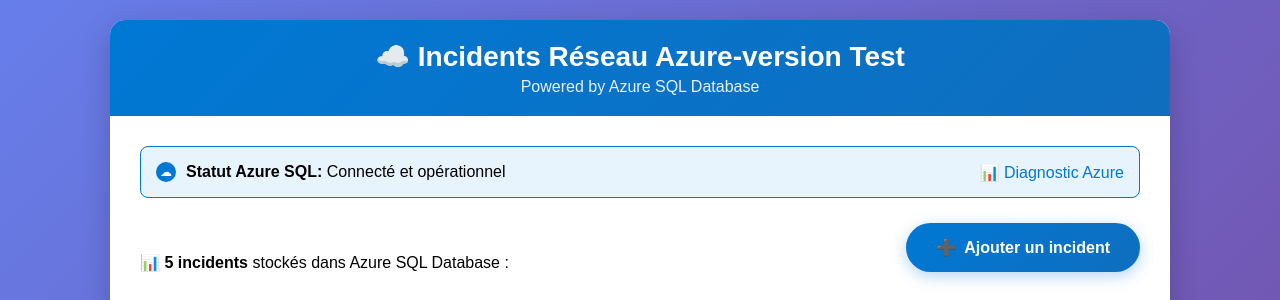
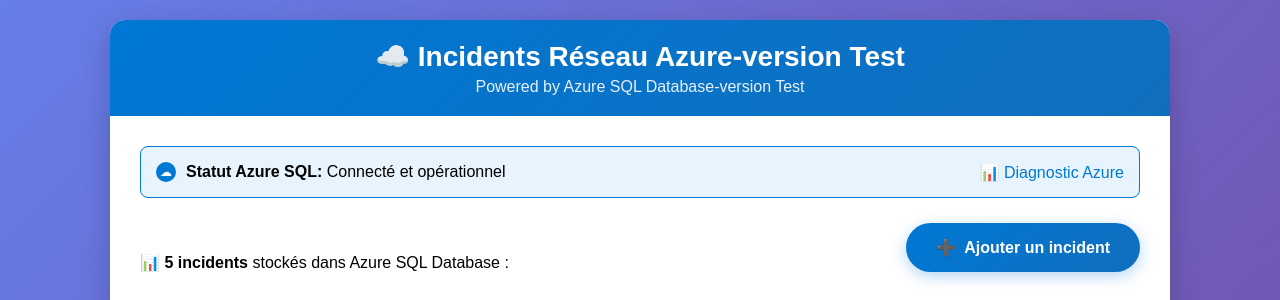
Before and after one commit to azure-user-stack/az204webapp, a Flask app: page / in a window 1280 px wide. Shown: the top 300 px of the page. Run offline with Flask 3, Linux system fonts and the light colour scheme; data comes from the database, SQL or seed files in the repository.

Commit message:
Development: Update incidents.html template

```diff
--- a/templates/incidents.html
+++ b/templates/incidents.html
@@ -210,7 +210,7 @@
     <div class="container">
         <div class="azure-header">
             <h1>☁️ Incidents Réseau Azure-version Test</h1>
-            <div class="subtitle">Powered by Azure SQL Database</div>
+            <div class="subtitle">Powered by Azure SQL Database-version Test</div>
         </div>
 
         <div class="azure-status">
```
